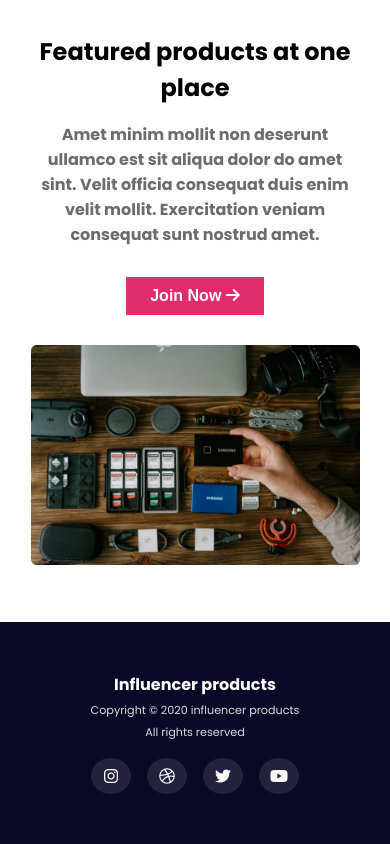
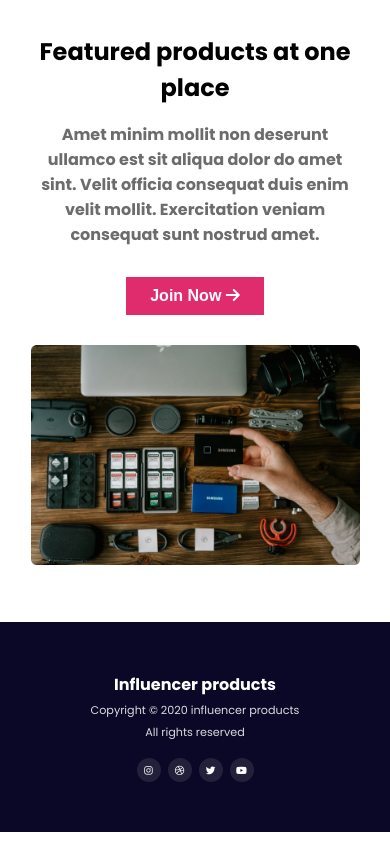
Before and after one commit to haruncsezhsust/influencer-gear1, a plain HTML site: page index.html in a window 390 px wide. Shown: the part 5458-6302 px from the top of the page. Drawn offline with Linux system fonts and the light colour scheme.

Commit message:
footer icons bg proper circled

```diff
--- a/styles/style.css
+++ b/styles/style.css
@@ -211,53 +211,51 @@ img {
   line-height: 3rem;
 }
 
-.featured-products .action-button{
+.featured-products .action-button {
   border-radius: 0;
 }
 
 /* Footer styles here */
-.footer{
-  background-color: #0A0826;
+.footer {
+  background-color: #0a0826;
   text-align: center;
   padding: 50px 0;
   margin-top: 100px;
 }
-.footer-icons{
+.footer-icons {
   display: flex;
   gap: 16px;
   align-items: center;
   justify-content: center;
-
 }
-.footer-icons{
+.footer-icons {
   margin-top: 17px;
 }
-.footer-icons i{
+
+.footer-icons .fa-fw{
+  width: 32px;
+  height: 32px;
+  vertical-align: middle;
   text-align: center;
- font-size: 1em;
+  font-size: 1em;
   background-color: rgba(255, 255, 255, 0.1);
   border-radius: 50%;
-  padding: 10px;
+  padding: 5px;
   color: #fff;
-
+  line-height: 32px;
 }
 
-.footer-title{
+.footer-title {
   font-size: 1.5em;
   color: #fff;
   margin-bottom: 5px;
 }
-.copywright, .rights{
-  color: #D9DBE1;
+.copywright, .rights {
+  color: #d9dbe1;
 }
-.rights{
+.rights {
   margin-top: 5px;
 }
-
-
-
-
-
 
 /* -----------------------------
     Responsive design Here
@@ -314,7 +312,7 @@ img {
   }
 
   /* Popular products styles */
-  .popular-collections{
+  .popular-collections {
     margin-top: 50px;
   }
   .products {
@@ -335,33 +333,44 @@ img {
   }
 
   /* featured products */
-  .featured-products{
+  .featured-products {
     grid-template-columns: repeat(1, 1fr);
   }
-  .feature-product-title{
+  .feature-product-title {
     font-size: 1.5em;
     line-height: 1.5em;
   }
-  .featured-products .description-text{
+  .featured-products .description-text {
     font-weight: 700;
-    color: #6C6C6C;
+    color: #6c6c6c;
   }
-  .featured-products .action-button{
+  .featured-products .action-button {
     margin: 14px 0 30px 0;
   }
-  .featured-product-description{
+  .featured-product-description {
     grid-row: 1;
     text-align: center;
   }
 
   /* footer section */
-  .footer{
+  .footer {
     margin-top: 50px;
   }
-  .footer-title{
+  .footer-title {
     font-size: 1em;
   }
-  .copywright, .rights{
+  .copywright,
+  .rights {
     font-size: 0.7em;
   }
+  .footer-icons{
+    gap: 7px;
+  }
+  .footer-icons .fa-fw{
+    width: 24px;
+    height: 24px;
+    font-size: 0.6em;
+    line-height: 24px;
+    padding: 0;
+  }
 }
```
